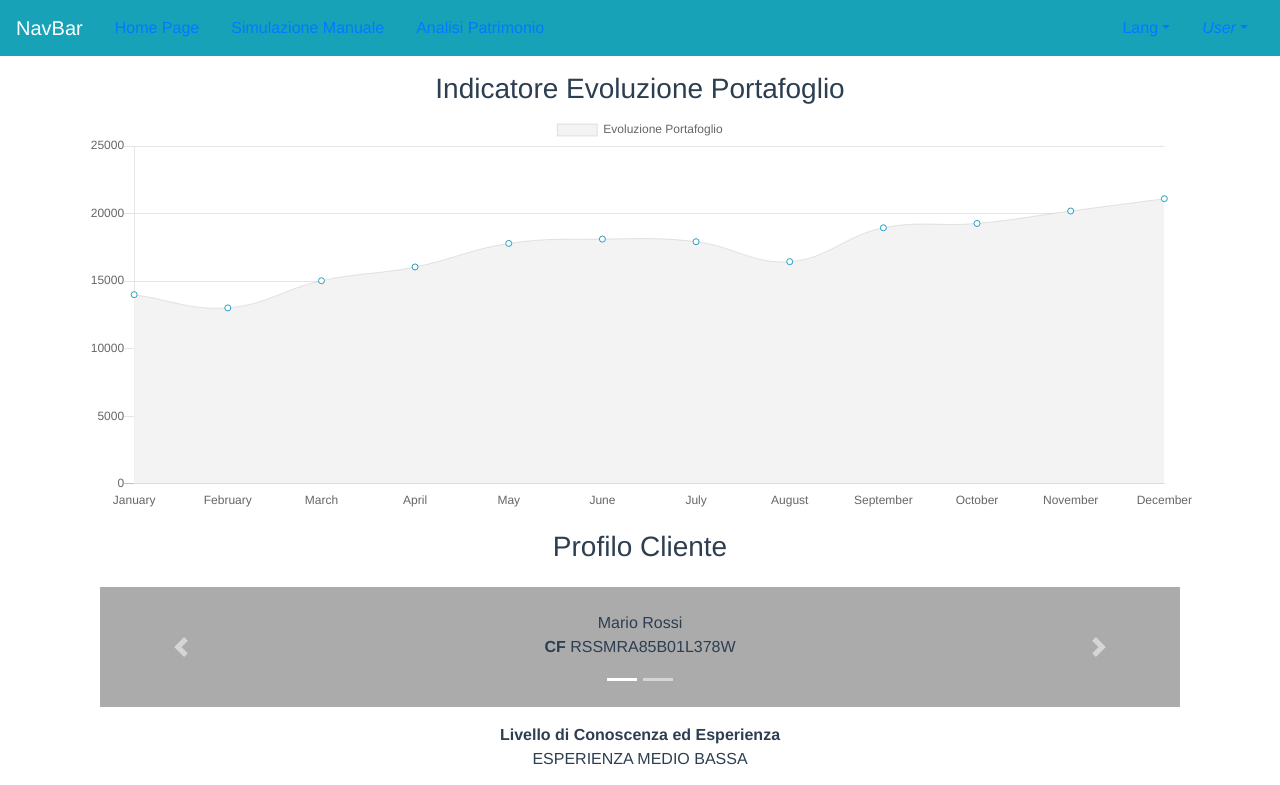
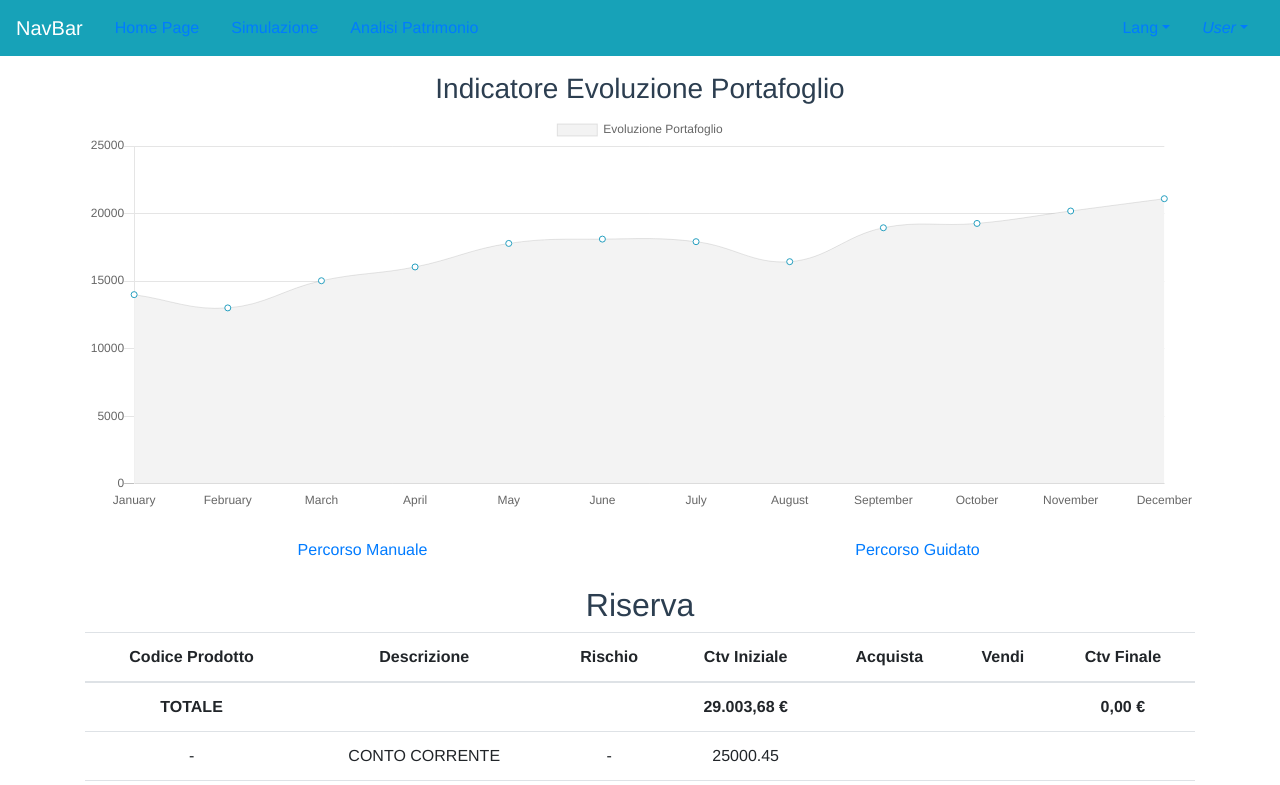
Before and after one commit to Zanobos/vue-showcase, a Vue app: page /#/simulazione/manuale in a window 1280 px wide. Before the commit this address led to /#/homepage. Shown: the top 785 px of the page. Built offline with nearby package versions, Linux system fonts and the light colour scheme.

Commit message:
Avanzamento Percorso Manuale

```diff
--- /dev/null
+++ b/src/components/PercorsoGuidato.vue
@@ -0,0 +1,12 @@
+<template>
+    <div>
+       TODO
+    </div>
+</template>
+
+<script>
+
+export default {
+    name: 'PercorsoGuidato'
+}
+</script>
--- a/src/components/pages/SimulazioneManuale.vue
+++ b/src/components/PercorsoManuale.vue
@@ -1,6 +1,5 @@
 <template>
     <div>
-        <h1>{{ msg }}</h1>
         <tabella-simulazione
                 :items="posizioniRiserva"
                 :title="titleRiserva">
@@ -62,8 +61,10 @@ const posizioniInvestimento = [
     }
 ];
 
+
+
 export default {
-    name: 'SimulazioneManuale',
+    name: 'PercorsoManuale',
     components: {
         TabellaSimulazione
     },
@@ -71,17 +72,9 @@ export default {
         return {
             posizioniRiserva: posizioniRiserva,
             posizioniInvestimento: posizioniInvestimento,
-            titleInvestimento: "INVESTIMENTO",
-            titleRiserva: "Riserva",
-            msg: 'Questa è la simulazione manuale'
+            titleInvestimento: "Investimento",
+            titleRiserva: "Riserva"
         }
     }
 }
 </script>
-
-<!-- Add "scoped" attribute to limit CSS to this component only -->
-<style scoped>
-h1, h2 {
-    font-weight: normal;
-}
-</style>
--- /dev/null
+++ b/src/components/pages/Simulazione.vue
@@ -0,0 +1,70 @@
+<template>
+    <div>
+        <indicatore-evoluzione-portafoglio :evoluzionePortafoglio="evoluzionePortafoglio" class="mt-3"/>
+
+        <b-nav justified pills class="mt-3">
+            <b-nav-item
+                v-for="subRoute in subRoutes" :key="subRoute.name" :to="subRoute"
+            >
+            {{ subRoute.name }}
+            </b-nav-item>
+
+        </b-nav>
+
+        <router-view class="mt-3"/>
+
+    </div>
+</template>
+
+<script>
+import IndicatoreEvoluzionePortafoglio from "@/components/IndicatoreEvoluzionePortafoglio.vue";
+
+const evoluzionePortafoglio= {
+    //Data to be represented on x-axis
+    labels: ['January', 'February', 'March', 'April', 'May', 'June', 'July', 'August', 'September', 'October', 'November', 'December'],
+    datasets: [
+        {
+            label: 'Evoluzione Portafoglio',
+            backgroundColor: '#f3f3f3',
+            pointBackgroundColor: 'white',
+            borderWidth: 1,
+            pointBorderColor: '#249EBF',
+            //Data to be represented on y-axis
+            data: [14000, 13020, 15030, 16050, 17790, 18110, 17920, 16440, 18950, 19270, 20190, 21100]
+        }
+    ]
+};
+
+export default {
+    name: 'Simulazione',
+    components: {
+        IndicatoreEvoluzionePortafoglio
+    },
+    data () {
+        return {
+            evoluzionePortafoglio: evoluzionePortafoglio
+        }
+    },
+    computed: {
+        subRoutes: function() {
+            var subRoutes = []
+            for (var i in this.$router.options.routes) {
+
+                if (!this.$router.options.routes.hasOwnProperty(i)) {
+                    continue
+                }
+                var route = this.$router.options.routes[i]
+                if(route.name == 'Simulazione') {
+                    for(var j in route.children){
+                        var subRoute = route.children[j]
+                        if (subRoute.hasOwnProperty('name')) {
+                            subRoutes.push(subRoute)
+                        }
+                    }
+                }
+            }
+            return subRoutes
+        }
+    }
+}
+</script>
--- a/src/router/index.js
+++ b/src/router/index.js
@@ -1,8 +1,11 @@
 import Vue from 'vue'
 import Router from 'vue-router'
 import PatrimonioAnalisi from '@/components/pages/PatrimonioAnalisi'
-import SimulazioneManuale from '@/components/pages/SimulazioneManuale'
+import Simulazione from '@/components/pages/Simulazione'
 import HomePage from '@/components/pages/HomePage'
+
+import PercorsoManuale from '@/components/PercorsoManuale'
+import PercorsoGuidato from '@/components/PercorsoGuidato'
 
 Vue.use(Router)
 
@@ -14,9 +17,21 @@ export default new Router({
             component: HomePage
         },
         {
-      path: '/simulazionemanuale',
-      name: 'Simulazione Manuale',
-      component: SimulazioneManuale
+            path: '/simulazione',
+            name: 'Simulazione',
+            component: Simulazione,
+            children: [
+                {
+                    path: 'manuale',
+                    name: 'Percorso Manuale',
+                    component: PercorsoManuale
+                },
+                {
+                    path: 'guidato',
+                    name: 'Percorso Guidato',
+                    component: PercorsoGuidato
+                }
+            ]
         },
         {
             path: '/analisi',
```
Lines whose indentation alone changed are shown as unchanged.
